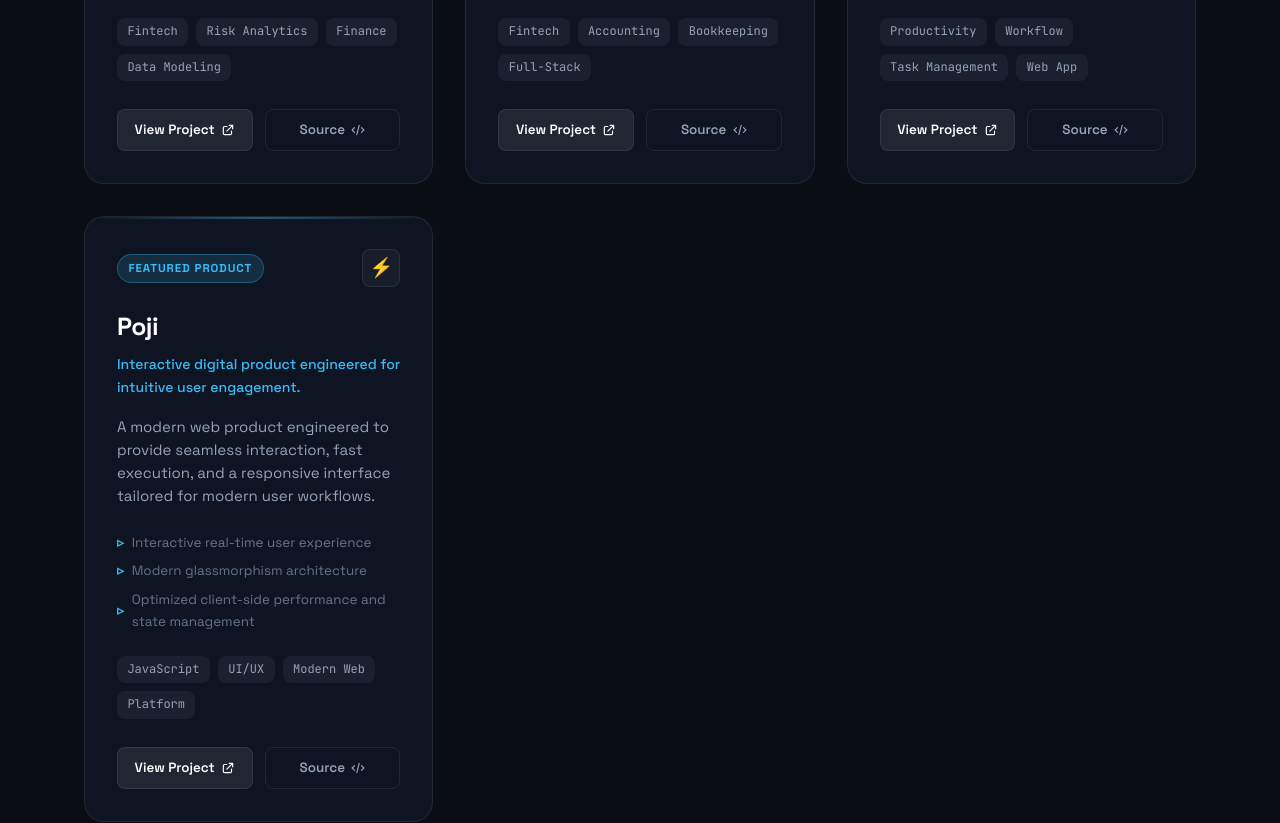
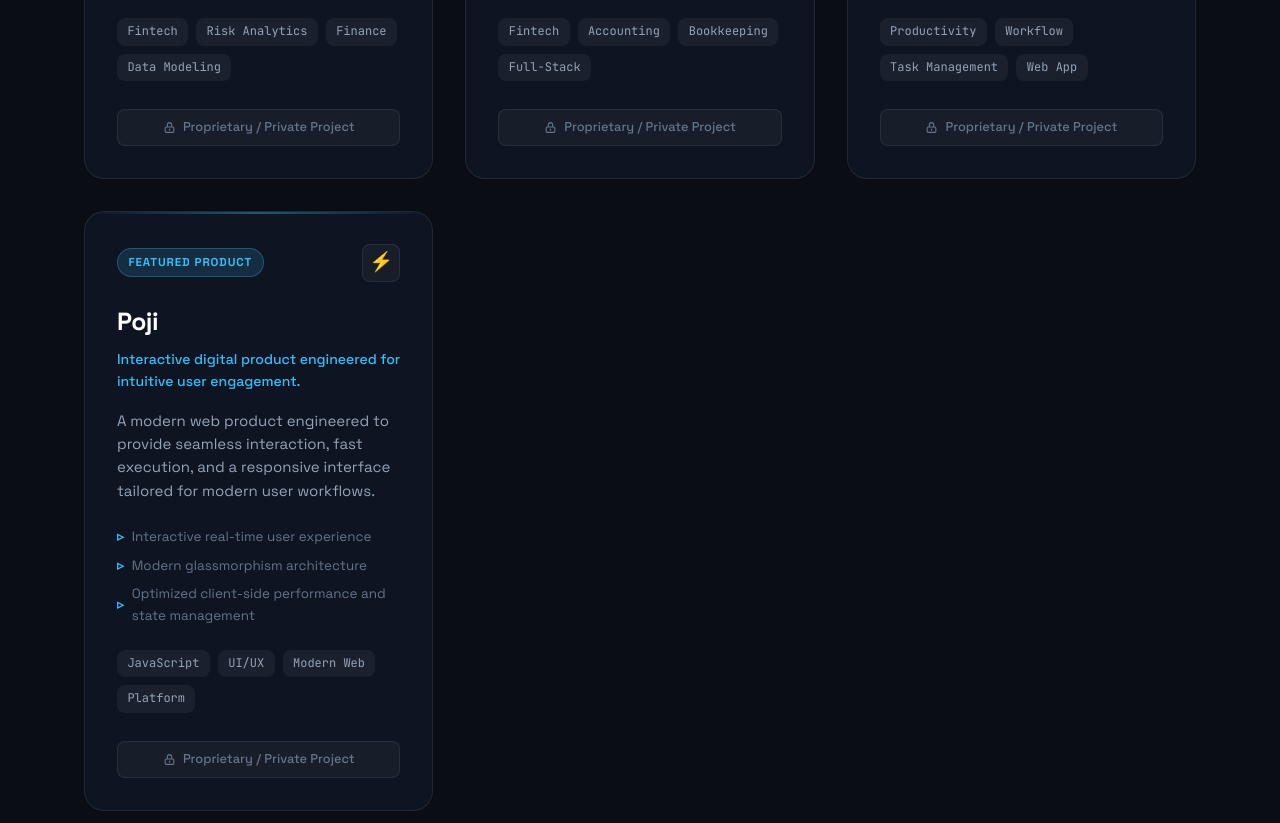
Before and after one commit to whitedev92/whitedev92.github.io, a plain HTML site: page index.html in a window 1280 px wide. Shown: the part 1340-2163 px from the top of the page. Drawn offline with Linux system fonts and the light colour scheme.

Commit message:
Protect private repositories: remove source and repo links

```diff
--- a/index.css
+++ b/index.css
@@ -629,3 +629,18 @@ body {
     padding: 1.5rem;
   }
 }
+
+.status-pill-private {
+  display: inline-flex;
+  align-items: center;
+  gap: 0.45rem;
+  padding: 0.45rem 0.85rem;
+  background: rgba(255, 255, 255, 0.04);
+  border: 1px solid var(--border-subtle);
+  border-radius: var(--radius-sm);
+  color: var(--text-dim);
+  font-size: 0.8rem;
+  font-weight: 500;
+  width: 100%;
+  justify-content: center;
+}
--- a/index.html
+++ b/index.html
@@ -4,7 +4,7 @@
   <meta charset="UTF-8">
   <meta name="viewport" content="width=device-width, initial-scale=1.0">
   <title>whitedev92 | Developer & Builder Portfolio</title>
-  <meta name="description" content="Portfolio of whitedev92 showcasing Money at Risk, HisabSet, On-It, and Poji.">
+  <meta name="description" content="Portfolio showcasing Money at Risk, HisabSet, On-It, and Poji.">
 
   <!-- Fonts -->
   <link rel="preconnect" href="https://fonts.googleapis.com">
@@ -55,7 +55,7 @@
           </svg>
         </a>
         <a href="https://github.com/whitedev92" target="_blank" class="btn-secondary">
-          <span>Visit GitHub (@whitedev92)</span>
+          <span>Visit GitHub Profile</span>
         </a>
       </div>
     </section>
@@ -89,18 +89,12 @@
             <span class="project-tag">Data Modeling</span>
           </div>
           <div class="card-actions">
-            <a href="https://github.com/whitedev92/money-at-risk" target="_blank" rel="noopener noreferrer" class="action-link link-live">
-              <span>View Project</span>
-              <svg width="14" height="14" fill="none" viewBox="0 0 24 24" stroke="currentColor">
-                <path stroke-linecap="round" stroke-linejoin="round" stroke-width="2" d="M10 6H6a2 2 0 00-2 2v10a2 2 0 002 2h10a2 2 0 002-2v-4M14 4h6m0 0v6m0-6L10 14" />
+            <span class="status-pill-private">
+              <svg width="13" height="13" fill="none" viewBox="0 0 24 24" stroke="currentColor">
+                <path stroke-linecap="round" stroke-linejoin="round" stroke-width="2" d="M12 15v2m-6 4h12a2 2 0 002-2v-6a2 2 0 00-2-2H6a2 2 0 00-2 2v6a2 2 0 002 2zm10-10V7a4 4 0 00-8 0v4h8z" />
               </svg>
-            </a>
-            <a href="https://github.com/whitedev92/money-at-risk" target="_blank" rel="noopener noreferrer" class="action-link link-code">
-              <span>Source</span>
-              <svg width="14" height="14" fill="none" viewBox="0 0 24 24" stroke="currentColor">
-                <path stroke-linecap="round" stroke-linejoin="round" stroke-width="2" d="M10 20l4-16m4 4l4 4-4 4M6 16l-4-4 4-4" />
-              </svg>
-            </a>
+              <span>Proprietary / Private Project</span>
+            </span>
           </div>
         </article>
 
@@ -125,18 +119,12 @@
             <span class="project-tag">Full-Stack</span>
           </div>
           <div class="card-actions">
-            <a href="https://github.com/whitedev92/HisabSet" target="_blank" rel="noopener noreferrer" class="action-link link-live">
-              <span>View Project</span>
-              <svg width="14" height="14" fill="none" viewBox="0 0 24 24" stroke="currentColor">
-                <path stroke-linecap="round" stroke-linejoin="round" stroke-width="2" d="M10 6H6a2 2 0 00-2 2v10a2 2 0 002 2h10a2 2 0 002-2v-4M14 4h6m0 0v6m0-6L10 14" />
+            <span class="status-pill-private">
+              <svg width="13" height="13" fill="none" viewBox="0 0 24 24" stroke="currentColor">
+                <path stroke-linecap="round" stroke-linejoin="round" stroke-width="2" d="M12 15v2m-6 4h12a2 2 0 002-2v-6a2 2 0 00-2-2H6a2 2 0 00-2 2v6a2 2 0 002 2zm10-10V7a4 4 0 00-8 0v4h8z" />
               </svg>
-            </a>
-            <a href="https://github.com/whitedev92/HisabSet" target="_blank" rel="noopener noreferrer" class="action-link link-code">
-              <span>Source</span>
-              <svg width="14" height="14" fill="none" viewBox="0 0 24 24" stroke="currentColor">
-                <path stroke-linecap="round" stroke-linejoin="round" stroke-width="2" d="M10 20l4-16m4 4l4 4-4 4M6 16l-4-4 4-4" />
-              </svg>
-            </a>
+              <span>Proprietary / Private Project</span>
+            </span>
           </div>
         </article>
 
@@ -161,18 +149,12 @@
             <span class="project-tag">Web App</span>
           </div>
           <div class="card-actions">
-            <a href="https://github.com/whitedev92/on-it" target="_blank" rel="noopener noreferrer" class="action-link link-live">
-              <span>View Project</span>
-              <svg width="14" height="14" fill="none" viewBox="0 0 24 24" stroke="currentColor">
-                <path stroke-linecap="round" stroke-linejoin="round" stroke-width="2" d="M10 6H6a2 2 0 00-2 2v10a2 2 0 002 2h10a2 2 0 002-2v-4M14 4h6m0 0v6m0-6L10 14" />
+            <span class="status-pill-private">
+              <svg width="13" height="13" fill="none" viewBox="0 0 24 24" stroke="currentColor">
+                <path stroke-linecap="round" stroke-linejoin="round" stroke-width="2" d="M12 15v2m-6 4h12a2 2 0 002-2v-6a2 2 0 00-2-2H6a2 2 0 00-2 2v6a2 2 0 002 2zm10-10V7a4 4 0 00-8 0v4h8z" />
               </svg>
-            </a>
-            <a href="https://github.com/whitedev92/on-it" target="_blank" rel="noopener noreferrer" class="action-link link-code">
-              <span>Source</span>
-              <svg width="14" height="14" fill="none" viewBox="0 0 24 24" stroke="currentColor">
-                <path stroke-linecap="round" stroke-linejoin="round" stroke-width="2" d="M10 20l4-16m4 4l4 4-4 4M6 16l-4-4 4-4" />
-              </svg>
-            </a>
+              <span>Proprietary / Private Project</span>
+            </span>
           </div>
         </article>
 
@@ -197,18 +179,12 @@
             <span class="project-tag">Platform</span>
           </div>
           <div class="card-actions">
-            <a href="https://github.com/whitedev92/Poji" target="_blank" rel="noopener noreferrer" class="action-link link-live">
-              <span>View Project</span>
-              <svg width="14" height="14" fill="none" viewBox="0 0 24 24" stroke="currentColor">
-                <path stroke-linecap="round" stroke-linejoin="round" stroke-width="2" d="M10 6H6a2 2 0 00-2 2v10a2 2 0 002 2h10a2 2 0 002-2v-4M14 4h6m0 0v6m0-6L10 14" />
+            <span class="status-pill-private">
+              <svg width="13" height="13" fill="none" viewBox="0 0 24 24" stroke="currentColor">
+                <path stroke-linecap="round" stroke-linejoin="round" stroke-width="2" d="M12 15v2m-6 4h12a2 2 0 002-2v-6a2 2 0 00-2-2H6a2 2 0 00-2 2v6a2 2 0 002 2zm10-10V7a4 4 0 00-8 0v4h8z" />
               </svg>
-            </a>
-            <a href="https://github.com/whitedev92/Poji" target="_blank" rel="noopener noreferrer" class="action-link link-code">
-              <span>Source</span>
-              <svg width="14" height="14" fill="none" viewBox="0 0 24 24" stroke="currentColor">
-                <path stroke-linecap="round" stroke-linejoin="round" stroke-width="2" d="M10 20l4-16m4 4l4 4-4 4M6 16l-4-4 4-4" />
-              </svg>
-            </a>
+              <span>Proprietary / Private Project</span>
+            </span>
           </div>
         </article>
       </div>
@@ -269,7 +245,7 @@
     <!-- Contact & Footer -->
     <footer class="footer" id="contact">
       <div class="footer-links">
-        <a href="https://github.com/whitedev92" target="_blank">GitHub (@whitedev92)</a>
+        <a href="https://github.com/whitedev92" target="_blank">GitHub Profile</a>
       </div>
       <p id="footer-copy">&copy; <span id="current-year"></span> whitedev92 &bull; Hosted on GitHub Pages</p>
     </footer>
```
Also changed, not shown: projects-data.js (+5 -9 lines).
